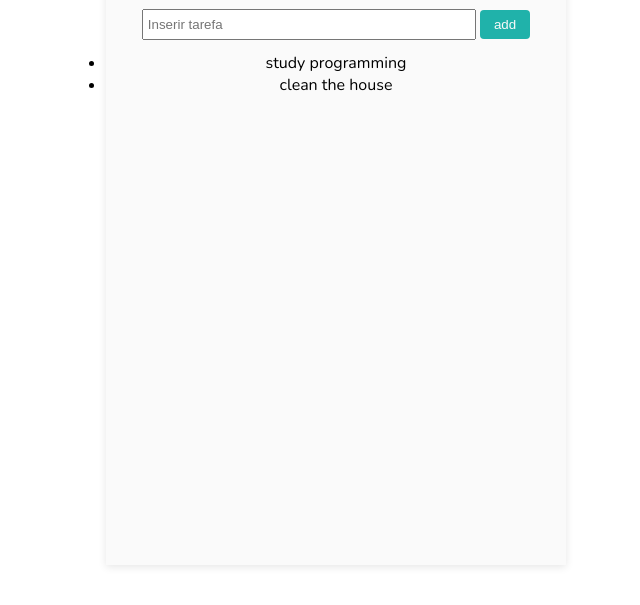
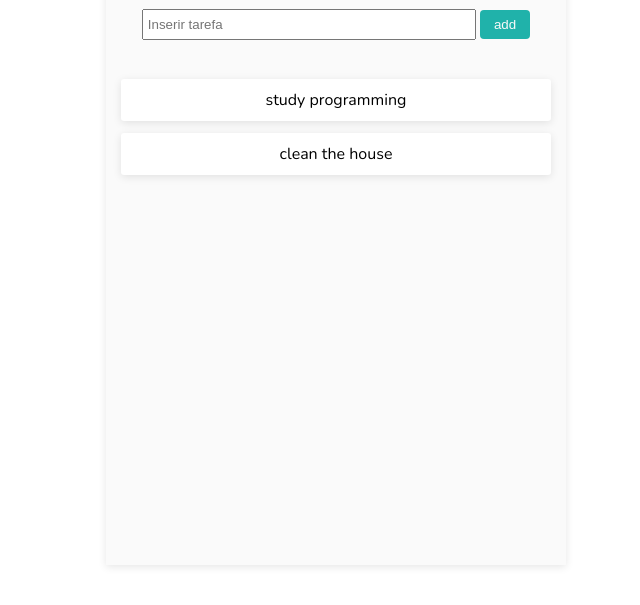
Before and after one commit to Vinizin05/listar, a plain HTML site: page index.html in a window 1280 px wide. Shown: the part 135-740 px from the top of the page, without its empty margins (304-944 px from the left). Drawn offline with nearby package versions, Linux system fonts and the light colour scheme.

Commit message:
estilizando

```diff
--- a/index.html
+++ b/index.html
@@ -11,7 +11,7 @@
     <div class="container">
       <h2>lista</h2>
       <div class="add-element">
-        <input type="text" id="todo" placeholder="Inserir tarefa" />
+        <input type="text" id="add" placeholder="Inserir tarefa" />
         <button id="btn">add</button>
       </div>
 
@@ -22,5 +22,7 @@
         </ul>
       </div>
     </div>
+
+    <script src="script.js"></script>
   </body>
 </html>
--- a/style.css
+++ b/style.css
@@ -1,9 +1,9 @@
-@import url('https://fonts.googleapis.com/css?family=Nunito&display=swap');
+@import url("https://fonts.googleapis.com/css?family=Nunito&display=swap");
 
 * {
   margin: 0;
   padding: 0;
-    outline: 0  ;
+  outline: 0;
 }
 
 body {
@@ -14,13 +14,13 @@ body {
   position: absolute;
   left: 50%;
   top: 50%;
-    transform: translate(-50%,-50%);
+  transform: translate(-50%, -50%);
   background-color: #fafafa;
   box-shadow: 0 2px 8px rgba(0, 0, 0, 0.1);
   width: 460px;
   height: 600px;
   text-align: center;
-    font-family: 'Nunito', 'sans-serif';
+  font-family: "Nunito", "sans-serif";
 }
 
 h1 {
@@ -43,3 +43,35 @@ button {
   border-radius: 4px;
   color: #fafafa;
 }
+
+.element-list {
+  height: 550px;
+  overflow-y: auto;
+}
+
+ul {
+  padding: 15px;
+}
+
+li {
+  list-style: none;
+  padding: 10px 5px;
+  background-color: white;
+  margin: 12px 0;
+  box-shadow: 0 2px 8px rgba(0, 0, 0, 0.1);
+  border-radius: 3px;
+  transition: 3s;
+}
+
+button:hover {
+  background-color: rgb(55, 137, 165);
+}
+
+li:hover {
+  background-color: #b8b1b1;
+}
+
+.checked {
+    text-decoration: line-through;
+    background-color: #e0e0e0;
+}
```
Lines whose indentation alone changed are shown as unchanged.
